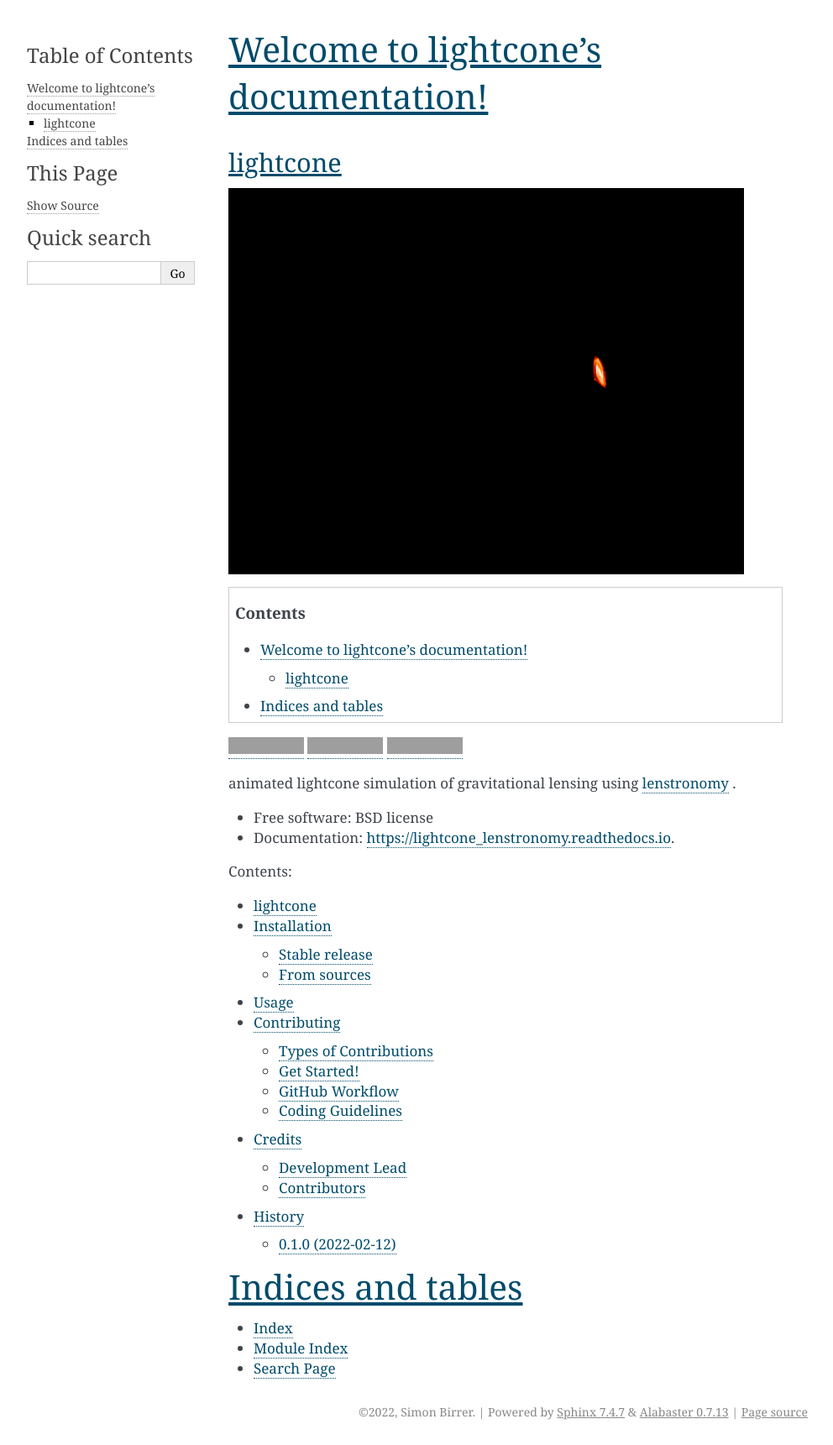
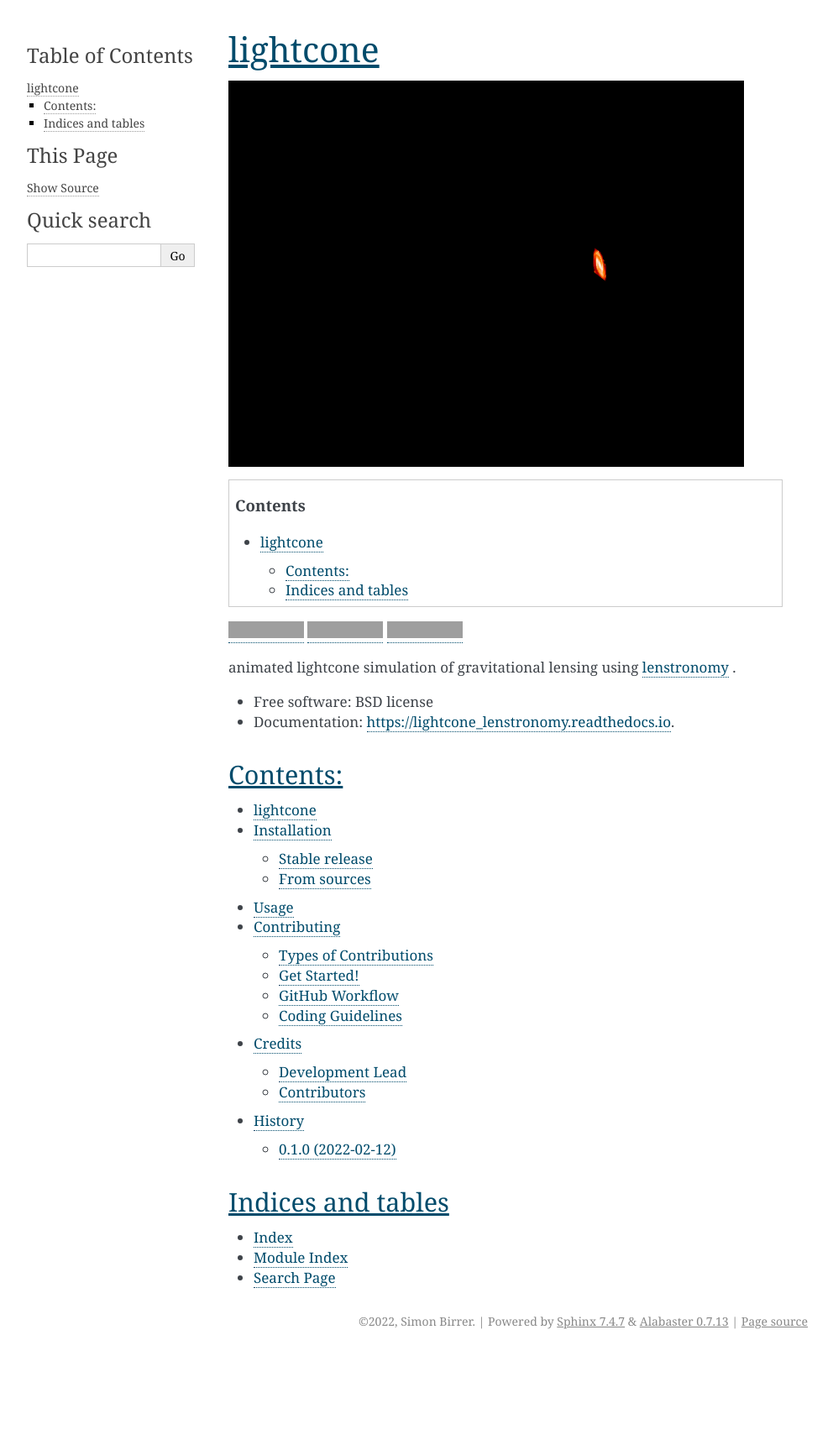
Before and after one commit to sibirrer/lightcone, a Sphinx documentation site: the page built from docs/index.rst, in a window 1280 px wide. Shown: the whole page at 84% size, without its empty margins (148-1140 px from the left). Built offline with Sphinx 7.4.7, drawn with Linux system fonts in a browser that asks for light colours; pages that are not in the unit, such as notebooks, are missing from menus; after the commit the page ends 1613 px from its top, so only the background shows below that; grey boxes are pictures that could not be loaded.

Commit message:
index.rst updated

```diff
--- a/docs/index.rst
+++ b/docs/index.rst
@@ -1,12 +1,12 @@
-Welcome to lightcone's documentation!
-======================================
 
 .. include:: ../README.rst
 
+Contents:
+=========
 
 .. toctree::
    :maxdepth: 2
-   :caption: Contents:
+
 
    readme
    installation
```
